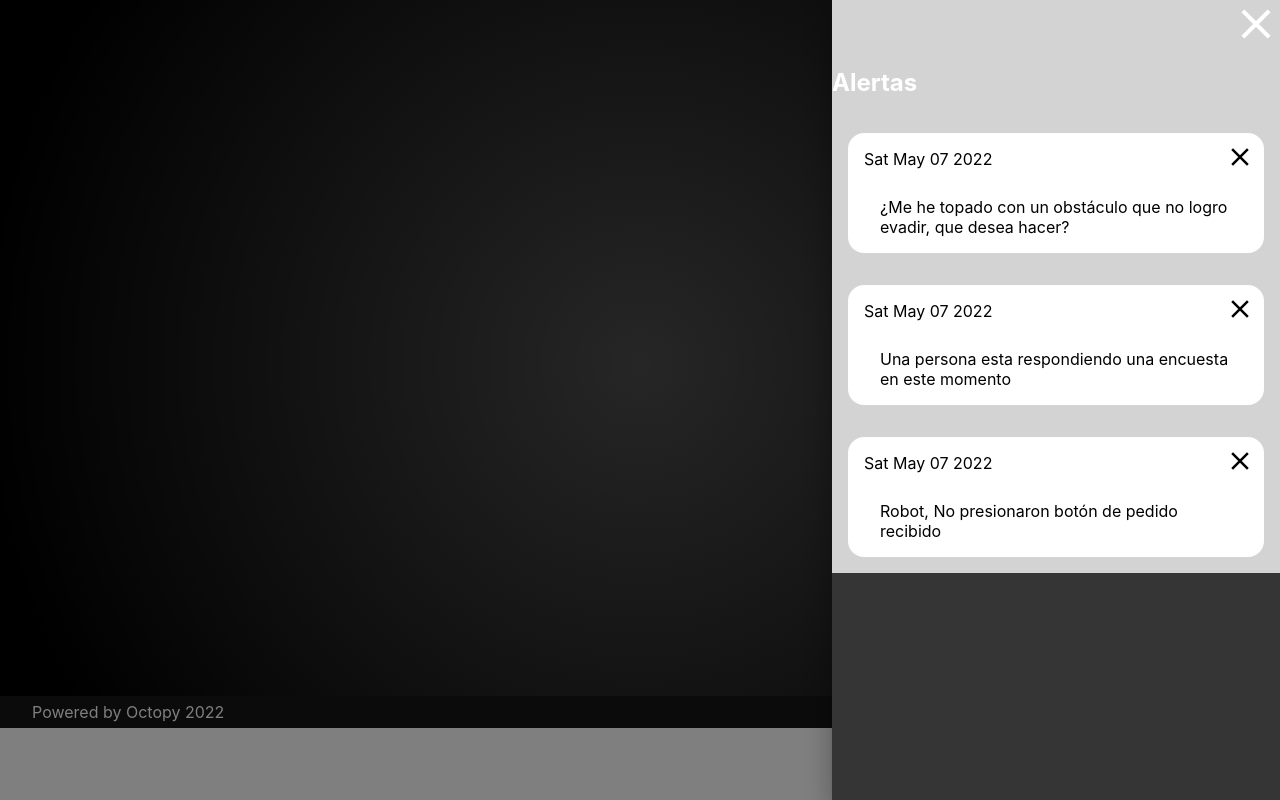
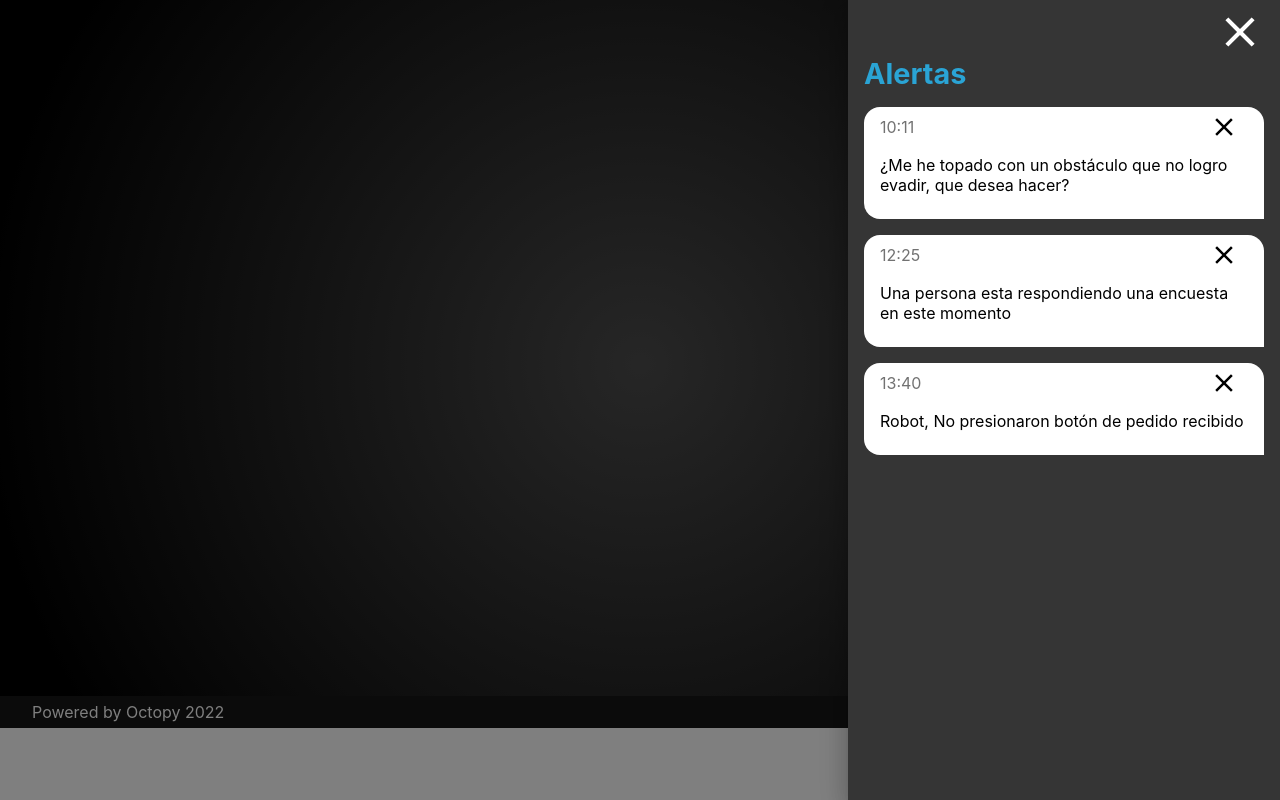
Before and after one commit to porfidev/robot-ui, a React (Create React App) app: page /drawer in a window 1280 px wide. Built offline with nearby package versions, Linux system fonts and the light colour scheme; the HTML template or start-up script is replaced by a standard one.

Commit message:
update: drawer menu and alert components

```diff
--- /dev/null
+++ b/src/components/Alert.js
@@ -0,0 +1,66 @@
+import { Close } from '@mui/icons-material';
+import React from 'react';
+import styled from 'styled-components';
+
+const AlertContainer = styled.div`
+  display: flex;
+  flex-direction: column;
+  background-color: #FFF;
+  margin-bottom: 1rem;
+  color: #000;
+  padding-bottom: 1rem;
+  border-radius: 1rem 1rem 0 1rem;
+
+  &:hover {
+    background-color: lightblue;
+  }
+`;
+
+const CloseAlertButton = styled.div`
+  display: flex;
+  cursor: pointer;
+  width: 3rem;
+  height: 2.5rem;
+  align-items: center;
+  justify-content: center;
+  align-self: flex-end;
+  border-radius: 1rem;
+
+  &:hover {
+    background-color: #c0e0ec;
+  }
+`;
+
+const AlertHead = styled.div`
+  display: flex;
+  flex-direction: row;
+  justify-content: space-between;
+  align-items: center;
+  padding: 0 1rem;
+`;
+
+const DateTimeText = styled.span`
+  color: #727272;
+`;
+
+const AlertContent = styled.div`
+  padding: 0.5rem 1rem;
+`;
+
+const Alert = ({dateTime, message}) => {
+  return (
+    <AlertContainer>
+      <AlertHead>
+        <DateTimeText>
+          {dateTime}
+        </DateTimeText>
+        <CloseAlertButton>
+          <Close sx={{color: '#000000', fontSize: 30}}/>
+        </CloseAlertButton>
+      </AlertHead>
+      <AlertContent>{message}</AlertContent>
+    </AlertContainer>
+  );
+};
+
+export default Alert;
--- a/src/views/DrawerMenu.jsx
+++ b/src/views/DrawerMenu.jsx
@@ -1,20 +1,9 @@
 import { Close } from '@mui/icons-material';
 import { Drawer } from '@mui/material';
 import React from 'react';
-import PropTypes from 'prop-types';
 import styled from 'styled-components';
+import Alert from '../components/Alert.js';
 import MainContainer from '../components/MainContainer.js';
-
-const notifications = [{
-  dateTime: new Date().toDateString(),
-  message: '¿Me he topado con un obstáculo que no logro evadir, que desea hacer?'
-}, {
-  dateTime: new Date().toDateString(),
-  message: 'Una persona esta respondiendo una encuesta en este momento'
-}, {
-  dateTime: new Date().toDateString(),
-  message: 'Robot, No presionaron botón de pedido recibido'
-}];
 
 const CloseDrawerButton = styled.div`
   display: flex;
@@ -31,22 +20,30 @@ const CloseDrawerButton = styled.div`
 `;
 
 const NotificationsContainer = styled.div`
-  background-color: lightgray;
   display: flex;
   flex-direction: column;
-  width: 28rem;
+  width: 25rem;
+  padding: 0.5rem 1rem;
+
+  h1 {
+    font-size: 1.8rem;
+    color: #2AA4D5;
+    margin: 0 0 1rem;
+  }
 `;
 
-const AlertContainer = styled.div`
-  display: flex;
-  flex-direction: column;
-  background-color: #FFF;
-  margin: 1rem;
-  color: #000;
-  border-radius: 1rem;
-`;
+const notifications = [{
+  dateTime: '10:11',
+  message: '¿Me he topado con un obstáculo que no logro evadir, que desea hacer?'
+}, {
+  dateTime: '12:25',
+  message: 'Una persona esta respondiendo una encuesta en este momento'
+}, {
+  dateTime: '13:40',
+  message: 'Robot, No presionaron botón de pedido recibido'
+}];
 
-const DrawerMenu = props => {
+const DrawerMenu = () => {
   return (
     <MainContainer>
       <Drawer
@@ -58,23 +55,10 @@ const DrawerMenu = props => {
           <CloseDrawerButton>
             <Close sx={{color: '#FFFFFF', fontSize: 50}}/>
           </CloseDrawerButton>
-          <h2>Alertas</h2>
+          <h1>Alertas</h1>
           {
-            notifications.map((noti) => {
-              return <AlertContainer>
-                <div style={{ display: 'flex', flexDirection: 'row', justifyContent: 'space-between'}}>
-                  <div style={{ marginLeft: '1rem', marginTop: '1rem'}}>
-                    {noti.dateTime}
-                  </div>
-                  <CloseDrawerButton>
-                    <Close sx={{color: '#000000', fontSize: 30}}/>
-                  </CloseDrawerButton>
-                </div>
-
-                <div style={{
-                  padding: '1rem 2rem'
-                }}>{noti.message}</div>
-              </AlertContainer>;
+            notifications.map((notification) => {
+              return <Alert {...notification} />;
             })
           }
         </NotificationsContainer>
@@ -83,6 +67,4 @@ const DrawerMenu = props => {
   );
 };
 
-DrawerMenu.propTypes = {};
-
 export default DrawerMenu;
```
